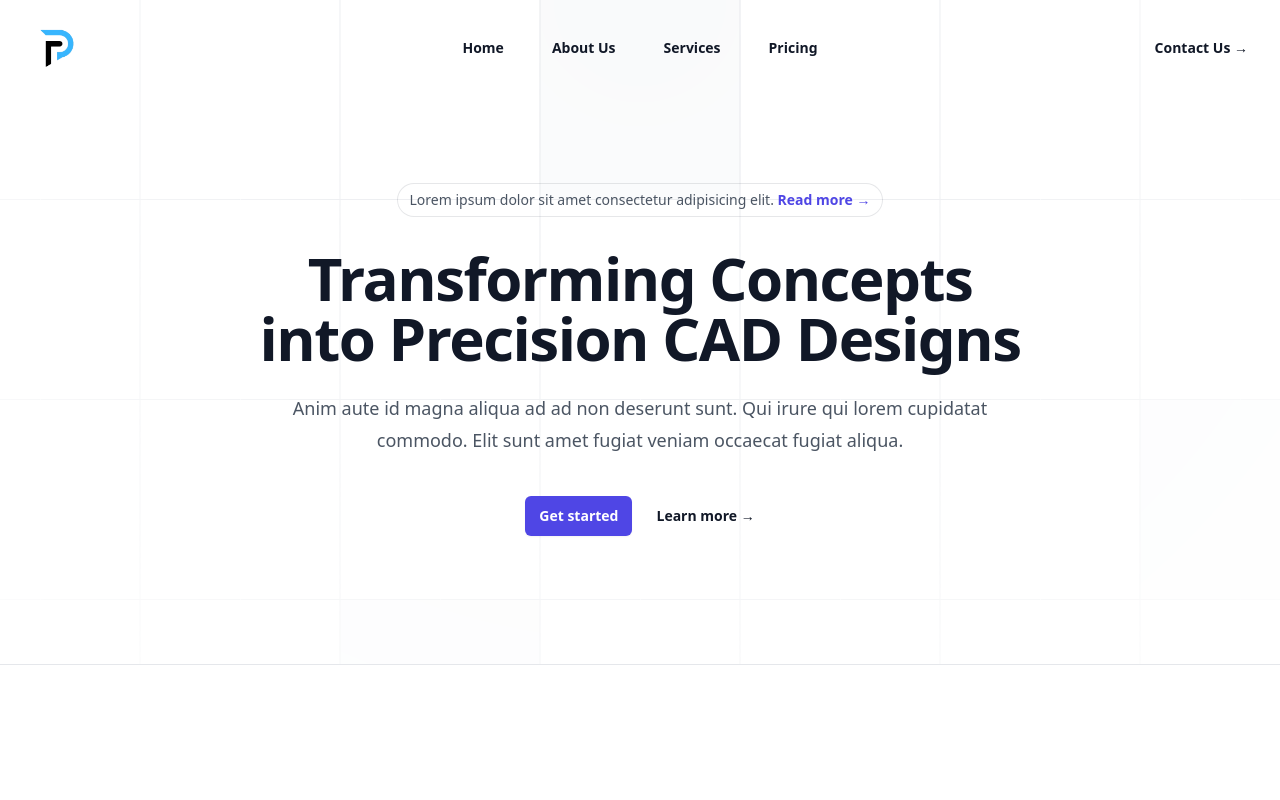
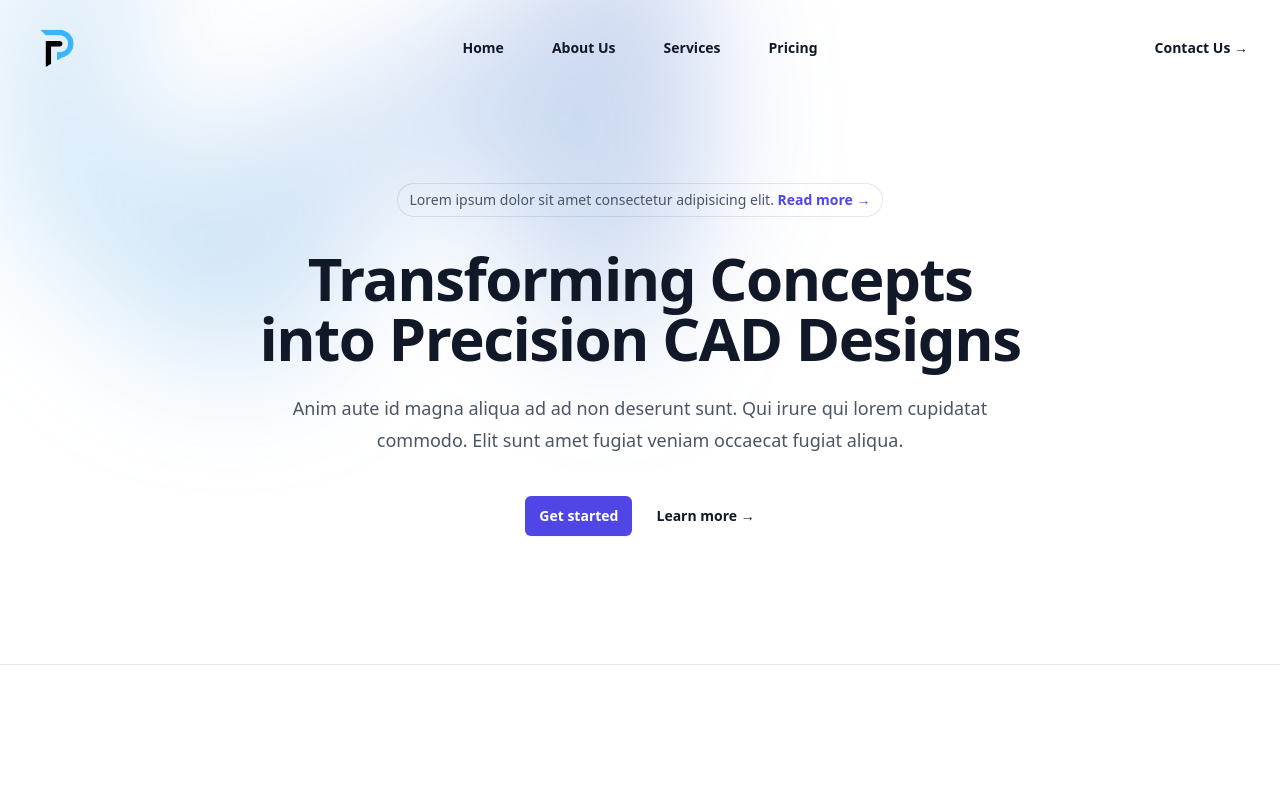
Before and after one commit to talhascript/PerseveranceTechnology, a Next.js app: page / in a window 1280 px wide. Shown: the top 800 px of the page. Built offline with nearby package versions, Linux system fonts and the light colour scheme.

Commit message:
some animations

```diff
--- a/components/Contact.jsx
+++ b/components/Contact.jsx
@@ -2,6 +2,7 @@ import { useState } from "react";
 import { ChevronDownIcon } from "@heroicons/react/20/solid";
 import { Switch } from "@headlessui/react";
 import { motion } from "framer-motion";
+
 
 function classNames(...classes) {
   return classes.filter(Boolean).join(" ");
@@ -26,7 +27,8 @@ export default function Contact() {
       transition={{ duration: 0.40 }} // Set the animation duration to 1 second
       className="isolate bg-white px-6 py-24 sm:py-32 lg:px-8"
     >
-      <div className="isolate bg-white px-6 py-24 sm:py-32 lg:px-8">
+
+      <div className="isolate bg-white px-6 py-5 sm:py-5 lg:px-8">
         <div
           className="absolute inset-x-0 top-[-10rem] -z-10 transform-gpu overflow-hidden blur-3xl sm:top-[-20rem]"
           aria-hidden="true"
--- a/components/FeaturesSection.jsx
+++ b/components/FeaturesSection.jsx
@@ -1,4 +1,5 @@
 import { CloudArrowUpIcon, LockClosedIcon, ServerIcon } from '@heroicons/react/20/solid'
+
 
 const features = [
   {
@@ -22,7 +23,9 @@ const features = [
 export default function FeaturesSection() {
   return (
     <div className="overflow-hidden bg-white py-24 sm:py-32">
+
       <div className="mx-auto max-w-7xl px-6 lg:px-8">
+
         <div className="mx-auto grid max-w-2xl grid-cols-1 gap-x-8 gap-y-16 sm:gap-y-20 lg:mx-0 lg:max-w-none lg:grid-cols-2">
           <div className="lg:pr-8 lg:pt-4">
             <div className="lg:max-w-lg">
--- a/components/HeroSection.jsx
+++ b/components/HeroSection.jsx
@@ -5,9 +5,9 @@ export default function HeroSection() {
   return (
     <div className="bg-white">
       <div div className="relative isolate px-6 pt-14 lg:px-8">
-      <BackgroundPattern />
+      {/* <BackgroundPattern /> */}
 
-        {/* <BackgroundShapeTop/> */}
+        <BackgroundShapeTop/>
         <div className="mx-auto max-w-3xl py-32">
           <div className="hidden sm:mb-8 sm:flex sm:justify-center">
             <div className="relative rounded-full px-3 py-1 text-sm leading-6 text-gray-600 ring-1 ring-gray-900/10 hover:ring-gray-900/20">
--- a/pages/index.js
+++ b/pages/index.js
@@ -2,16 +2,52 @@ import HeroSection from "@/components/HeroSection"
 import FeaturesSection from "@/components/FeaturesSection"
 import Partners from "@/components/Partners"
 
+import { motion } from "framer-motion";
+
+const animationVariants = {
+  hidden: {
+    opacity: 0,
+    y: -100, // Start with a translation upward
+    scale: 0.2, // Start with a smaller scale
+  },
+  visible: {
+    opacity: 1,
+    y: 0,
+    scale: 1,
+    transition: {
+      duration: 1, // Adjust the duration as needed
+      type: "spring", // Use spring animation for a wild effect
+      bounce: 0.5, // Adjust the bounce effect
+    },
+  },
+};
+
 export default function Home() {
   return (
     <>
-      <HeroSection />
-      <hr/>
-      <Partners/>
-      <hr/>
-      <FeaturesSection/>
-
-
+      <motion.div
+        initial="hidden"
+        animate="visible"
+        variants={animationVariants}
+      >
+        <HeroSection />
+      </motion.div>
+      <hr />
+      <motion.div
+        initial="hidden"
+        animate="visible"
+        variants={animationVariants}
+      >
+        <Partners />
+      </motion.div>
+      <hr />
+      <motion.div
+        initial="hidden"
+        animate="visible"
+        variants={animationVariants}
+      >
+        <FeaturesSection />
+      </motion.div>
     </>
-  )
+  );
 }
```
